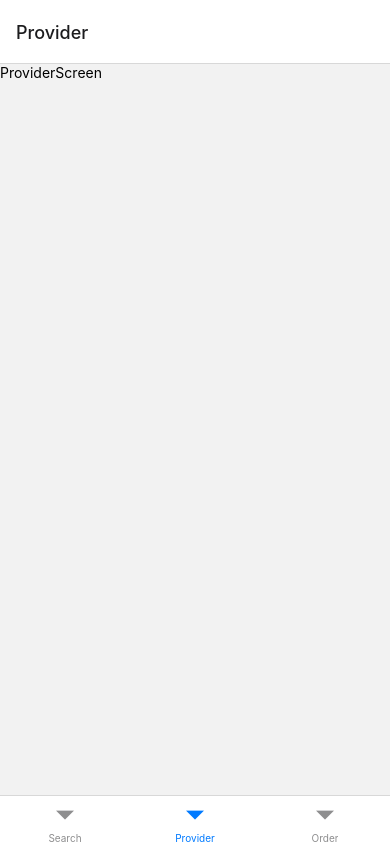
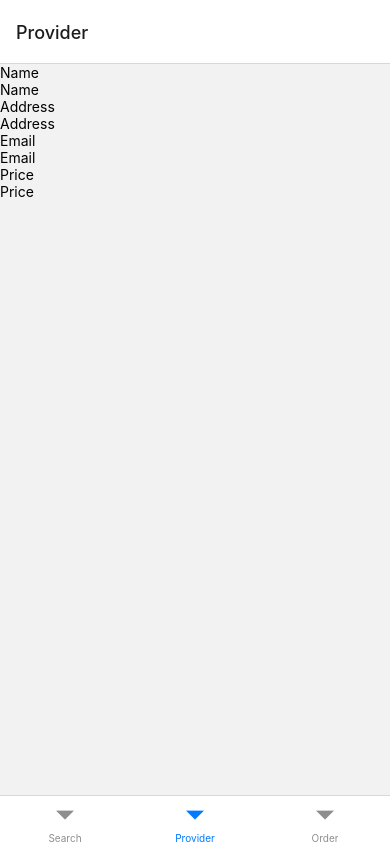
Before and after one commit to cold-flatwhite/FinalProject2024, a React Native app: screen /Provider in a window 390 px wide. Built offline with nearby package versions, Linux system fonts and the light colour scheme.

Commit message:
wrapped text and textinput in view for name, address, email, price and create four usestate variables for them.

```diff
--- a/screens/ProviderScreen.js
+++ b/screens/ProviderScreen.js
@@ -1,10 +1,36 @@
-import { View, Text } from 'react-native'
-import React from 'react'
+import { View, TextInput, Text } from "react-native";
+import React, { useState } from "react";
 
 export default function ProviderScreen() {
+  const [name, setName] = useState("");
+  const [address, setAddress] = useState("");
+  const [email, setEmail] = useState("");
+  const [price, setPrice] = useState("");
   return (
     <View>
-      <Text>ProviderScreen</Text>
+      <View>
+        <Text>Name</Text>
+        <TextInput placeholder="Name" value={name} onChangeText={setName} />
+      </View>
+
+      <View>
+        <Text>Address</Text>
+        <TextInput
+          placeholder="Address"
+          value={address}
+          onChangeText={setAddress}
+        />
+      </View>
+
+      <View>
+        <Text>Email</Text>
+        <TextInput placeholder="Email" value={email} onChangeText={setEmail} />
+      </View>
+
+      <View>
+        <Text>Price</Text>
+        <TextInput placeholder="Price" value={price} onChangeText={setPrice} />
+      </View>
     </View>
-  )
+  );
 }
```
